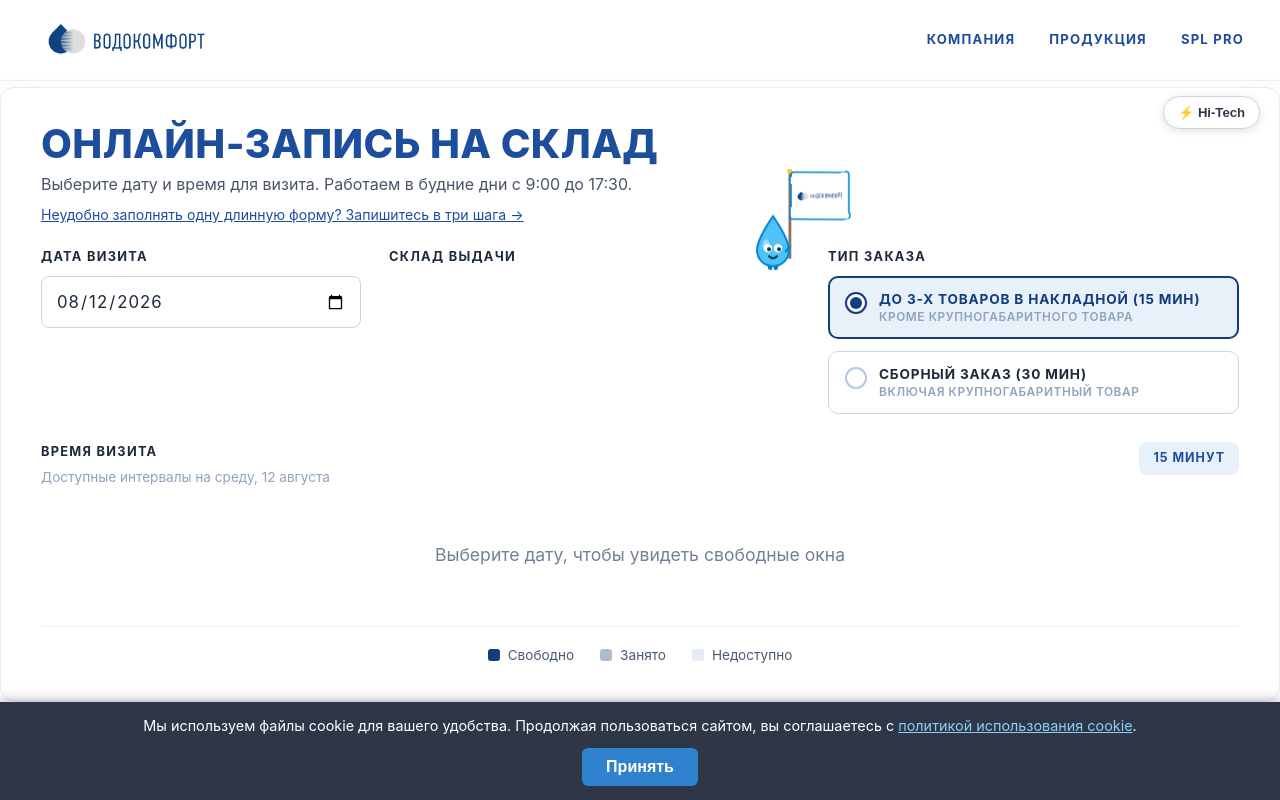
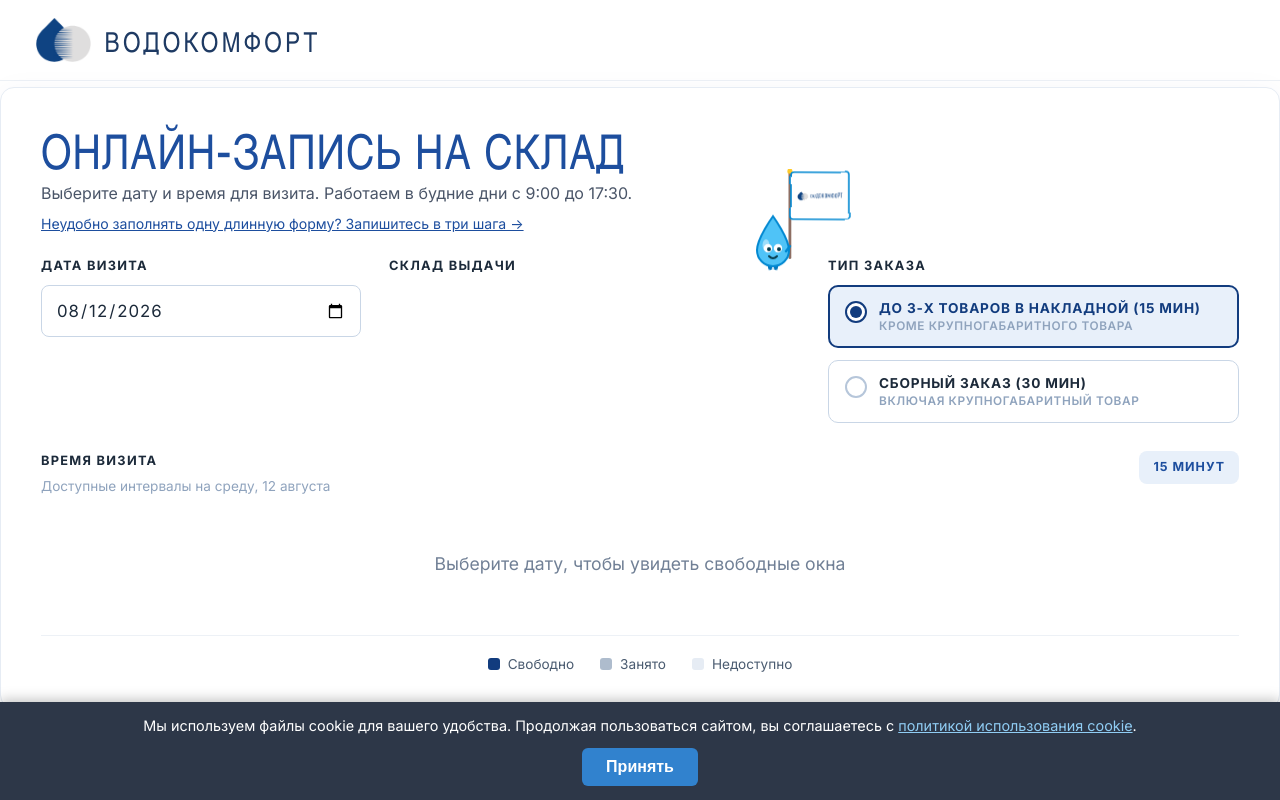
Before and after one commit to mnazarow/warehouse-queue, a website: page public/index.html in a window 1280 px wide. Drawn offline with nearby package versions, Linux system fonts and the light colour scheme; no server answers.

Commit message:
new design2

```diff
--- a/public/index.html
+++ b/public/index.html
@@ -5,6 +5,9 @@
   <meta name="viewport" content="width=device-width, initial-scale=1.0">
   <title>Запись в очередь на склад</title>
   <link rel="stylesheet" href="/style.css">
+  <link rel="preconnect" href="https://fonts.googleapis.com">
+  <link rel="preconnect" href="https://fonts.gstatic.com" crossorigin>
+  <link rel="stylesheet" href="https://fonts.googleapis.com/css2?family=Oswald:wght@400;500;600&family=Inter:wght@400;500;600;700&display=swap&subset=cyrillic" media="print" onload="this.media='all'">
   <style>
     #bookingModal .modal { font-size: 0.75rem; }
     #bookingModal .modal h2 { font-size: 1rem; }
@@ -107,12 +110,10 @@
 
   <header class="vk-header">
     <div class="vk-header-in">
-      <a href="/" class="vk-logo"><img src="/logo.png" alt="Логотип"></a>
-      <nav class="vk-nav">
-        <a href="#">Компания</a>
-        <a href="#">Продукция</a>
-        <a href="#">SPL PRO</a>
-      </nav>
+      <a href="/" class="vk-logo">
+        <img src="/logo-mark.png" alt="" class="vk-logo-mark">
+        <span class="vk-logo-text">Водокомфорт</span>
+      </a>
     </div>
   </header>
 
--- a/public/my-booking.js
+++ b/public/my-booking.js
@@ -477,33 +477,4 @@
     return svg;
   }
 
-  /* ------------------------------------------------------------------
-   * Тема Hi-Tech: переключатель в углу страницы, выбор запоминается
-   * в браузере и применяется до отрисовки (скрипт подключён в <body>).
-   * ------------------------------------------------------------------ */
-  (function () {
-    var KEY = 'ui_theme';
-    var saved = '';
-    try { saved = localStorage.getItem(KEY) || ''; } catch (e) {}
-    if (saved === 'hitech') document.body.classList.add('theme-hitech');
-
-    function makeBtn() {
-      var btn = document.createElement('button');
-      btn.id = 'themeToggle';
-      btn.type = 'button';
-      btn.title = 'Переключить тему оформления';
-      function label() {
-        btn.textContent = document.body.classList.contains('theme-hitech') ? '☀ Классическая' : '⚡ Hi-Tech';
-      }
-      btn.addEventListener('click', function () {
-        document.body.classList.toggle('theme-hitech');
-        try { localStorage.setItem(KEY, document.body.classList.contains('theme-hitech') ? 'hitech' : 'classic'); } catch (e) {}
-        label();
-      });
-      label();
-      document.body.appendChild(btn);
-    }
-    if (document.readyState === 'loading') document.addEventListener('DOMContentLoaded', makeBtn);
-    else makeBtn();
-  })();
 })(window);
--- a/public/style.css
+++ b/public/style.css
@@ -536,3 +536,41 @@ body.theme-hitech .vk-alt-link a { color: #57d7ff; }
 /* На странице с новой шапкой переключатель темы не должен перекрывать меню */
 body.vk-page #themeToggle { top: 96px; right: 20px; }
 @media (max-width: 1000px) { body.vk-page #themeToggle { top: auto; bottom: 14px; right: 14px; } }
+
+/* ==========================================================================
+   Шрифты референса: Oswald (заголовки/логотип, с Google Fonts) с локальным
+   запасным вариантом «WQ Condensed» (сжатый шрифт в /fonts, работает офлайн),
+   Inter для основного текста. Применяются на странице записи (vk-page).
+   ========================================================================== */
+@font-face {
+  font-family: 'WQ Condensed';
+  src: url('/fonts/condensed-700.woff') format('woff');
+  font-weight: 500 800;
+  font-display: swap;
+}
+@font-face {
+  font-family: 'WQ Condensed';
+  src: url('/fonts/condensed-400.woff') format('woff');
+  font-weight: 300 499;
+  font-display: swap;
+}
+
+body.vk-page {
+  font-family: 'Inter', -apple-system, BlinkMacSystemFont, 'Segoe UI', Roboto, Arial, sans-serif;
+}
+.vk-cond, .vk-title, .vk-logo-text {
+  font-family: 'Oswald', 'PT Sans Narrow', 'Arial Narrow', 'WQ Condensed', 'Arial', sans-serif;
+}
+
+/* Логотип: знак + словесная часть, как на референсе */
+.vk-logo { display: flex; align-items: center; gap: 14px; text-decoration: none; }
+.vk-logo-mark { display: block; height: 46px; width: auto; }
+.vk-logo-text {
+  font-size: 1.72rem; font-weight: 500; letter-spacing: 0.12em;
+  text-transform: uppercase; color: #1e3a63; line-height: 1;
+}
+body.theme-hitech .vk-logo-text { color: #7df9ff; }
+
+/* Заголовок страницы — Oswald medium, как в референсе */
+.vk-title { font-weight: 500; font-size: 3rem; letter-spacing: 0.02em; }
+@media (max-width: 1000px) { .vk-title { font-size: 1.9rem; } }
```
Also changed, not shown: public/fonts/condensed-400.woff (added), public/fonts/condensed-700.woff (added), public/logo-mark.png (added).
